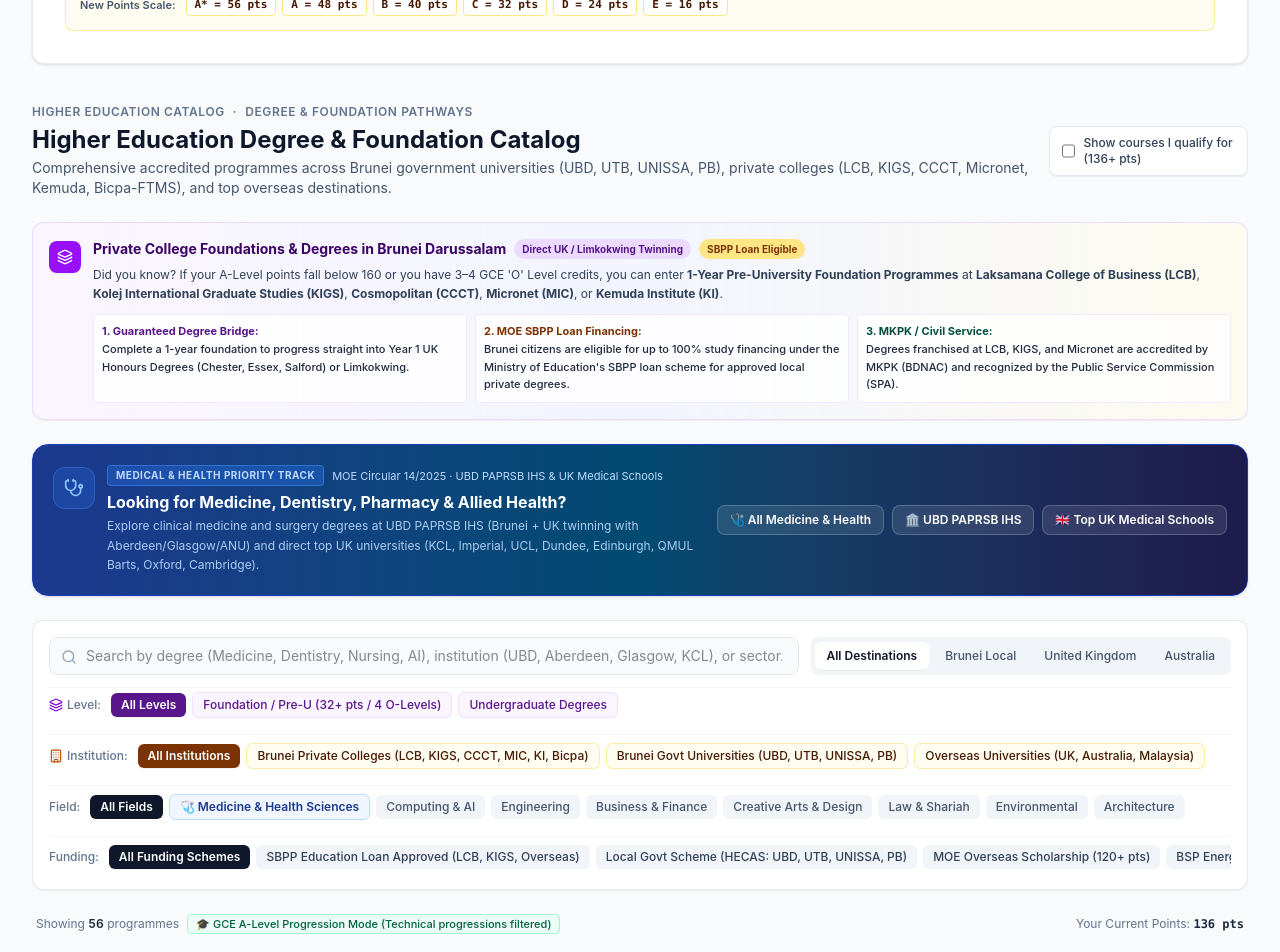
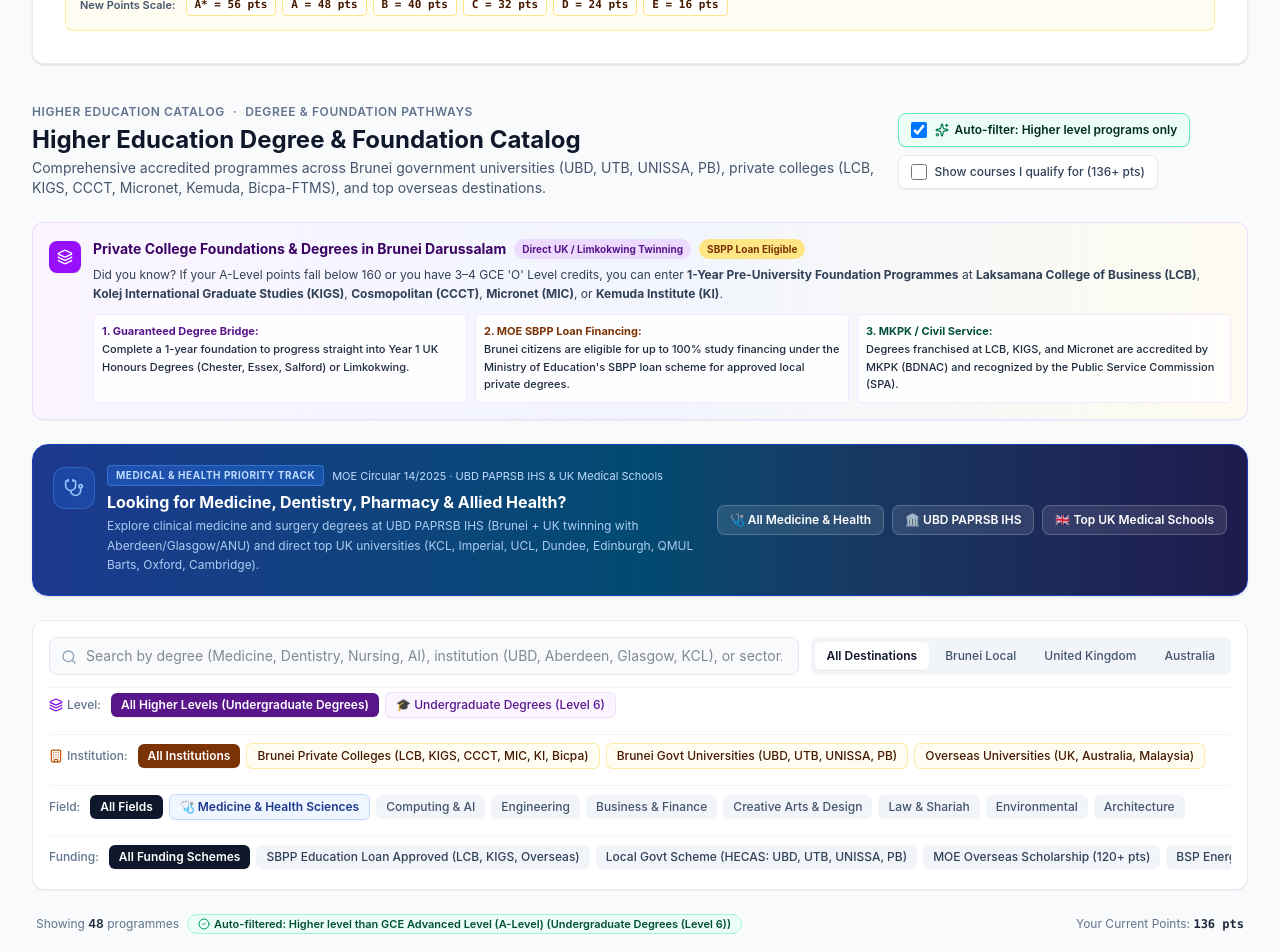
Before and after one commit to akmarini/Suluh-Brunei, a React (Vite) app: page / in a window 1280 px wide. Shown: the part 1440-2392 px from the top of the page. Built offline with nearby package versions, Linux system fonts and the light colour scheme; a web font is replaced by a local one.

Commit message:
feat: replace compass icons with official logo
Update the UI across the Navbar, HeroBanner, and footer to display the Suluh Brunei logo instead of the generic compass icon. Also, scaffold logic for identifying higher-level program pathways based on the national qualification framework.

```diff
--- a/src/components/PathwayNavigator.tsx
+++ b/src/components/PathwayNavigator.tsx
@@ -21,7 +21,10 @@
   calculateStudentTariff,
   getQualificationDetails,
   hasOLevelMalayCredit,
-  O_LEVEL_MALAY_GRADES
+  O_LEVEL_MALAY_GRADES,
+  getHigherProgramLevels,
+  isHigherLevelProgram,
+  getHigherLevelsDescription
 } from '../utils/tariffCalculator';
 import {
   CheckCircle,
@@ -67,6 +70,7 @@
   const [searchQuery, setSearchQuery] = useState('');
   const [activeModalProgram, setActiveModalProgram] = useState<UniversityProgram | null>(null);
   const [showOnlyEligible, setShowOnlyEligible] = useState(false);
+  const [autoFilterHigherLevel, setAutoFilterHigherLevel] = useState(true);
 
   const tariffPoints = calculateStudentTariff(profile);
   const hasMalayCredit = hasOLevelMalayCredit(profile.oLevelMalayGrade || 'B3');
@@ -75,26 +79,16 @@
   // Quick qualification selector handler that also syncs default school
   const handleSelectQualification = (newQual: QualificationType) => {
     let newSchool = profile.school;
+    let extraProfileUpdates: Partial<StudentProfile> = {};
+
     if (newQual === 'Politeknik-Diploma') {
       newSchool = 'Politeknik Brunei (PB)';
     } else if (newQual === 'IBTE-Diploma') {
       newSchool = 'IBTE (Institute of Brunei Technical Education)';
-      setProfile(prev => ({
-        ...prev,
-        qualificationType: newQual,
-        school: newSchool,
-        ibteProgram: prev.ibteProgram && prev.ibteProgram.toLowerCase().includes('diploma') ? prev.ibteProgram : IBTE_DIPLOMA_CATALOG[0].name
-      }));
-      return;
+      extraProfileUpdates.ibteProgram = profile.ibteProgram && profile.ibteProgram.toLowerCase().includes('diploma') ? profile.ibteProgram : IBTE_DIPLOMA_CATALOG[0].name;
     } else if (newQual === 'HNTec-IBTE') {
       newSchool = 'IBTE (Institute of Brunei Technical Education)';
-      setProfile(prev => ({
-        ...prev,
-        qualificationType: newQual,
-        school: newSchool,
-        ibteProgram: prev.ibteProgram && !prev.ibteProgram.toLowerCase().includes('diploma') ? prev.ibteProgram : IBTE_HNTEC_CATALOG[0].name
-      }));
-      return;
+      extraProfileUpdates.ibteProgram = profile.ibteProgram && !profile.ibteProgram.toLowerCase().includes('diploma') ? profile.ibteProgram : IBTE_HNTEC_CATALOG[0].name;
     } else if (newQual === 'STPUB') {
       newSchool = 'Sekolah Menengah Arab Laki-Laki Hassanal Bolkiah (SMALHB)';
     } else if (newQual === 'IB') {
@@ -104,12 +98,16 @@
         newSchool = 'Maktab Duli Pengiran Muda Al-Muhtadee Billah (MDPMAMB)';
       }
       setSelectedTechnicalFilter('all');
-      if (selectedProgramLevel === 'Diploma / HND') {
+    }
+
+    const higherLevels = getHigherProgramLevels(newQual);
+    if (selectedProgramLevel !== 'all' && !higherLevels.includes(selectedProgramLevel as any)) {
       setSelectedProgramLevel('all');
     }
-    }
+
     setProfile(prev => ({
       ...prev,
+      ...extraProfileUpdates,
       qualificationType: newQual,
       school: newSchool
     }));
@@ -149,15 +147,11 @@
 
   // Filter programs
   const filteredPrograms = UNIVERSITY_PROGRAMS.filter(program => {
-    // If A-Level was selected, remove technical progressions (PB Level 5 Diplomas and IBTE qualifications)
-    if (isALevelSelected) {
-      if (
-        program.programLevel === 'Diploma / HND' ||
-        program.institution.includes('Politeknik') ||
-        program.institution.includes('IBTE')
-      ) {
+    const isHigher = isHigherLevelProgram(program.programLevel, profile.qualificationType);
+
+    // Auto-filter: only show higher level programs than current qualification
+    if (autoFilterHigherLevel && !isHigher) {
       return false;
-      }
     }
 
     // Program Level filter (Foundation vs Degree vs Diploma)
@@ -211,9 +205,11 @@
       if (!match) return false;
     }
 
-    // Eligibility toggle
-    if (showOnlyEligible && tariffPoints < program.minPoints) {
+    // Eligibility toggle: Must be a higher-level program than current qualification AND meet minPoints requirement
+    if (showOnlyEligible) {
+      if (!isHigher || tariffPoints < program.minPoints) {
         return false;
+      }
     }
 
     return true;
@@ -376,6 +372,12 @@
                 else if (newSchool.includes('JIS') || newSchool.includes('ISB')) newQual = 'IB';
                 else if (newSchool.includes('SMALHB') || newSchool.includes('Tahfiz')) newQual = 'STPUB';
                 else newQual = 'A-Level';
+
+                const higherLevels = getHigherProgramLevels(newQual);
+                if (selectedProgramLevel !== 'all' && !higherLevels.includes(selectedProgramLevel as any)) {
+                  setSelectedProgramLevel('all');
+                }
+
                 setProfile(prev => ({ ...prev, school: newSchool, qualificationType: newQual }));
               }}
               className="w-full text-sm bg-slate-50 border border-slate-300 rounded-lg px-3 py-2 text-slate-900 focus:outline-none focus:ring-2 focus:ring-amber-500 focus:border-amber-500"
@@ -1046,8 +1048,22 @@
             </p>
           </div>
 
-          {/* Eligibility Toggle */}
-          <label className="inline-flex items-center gap-2 cursor-pointer self-start sm:self-auto text-xs font-medium text-slate-700 bg-white border border-slate-200 px-3 py-2 rounded-lg shadow-2xs hover:bg-slate-50">
+          {/* Eligibility & Higher-Level Auto-Filter Toggles */}
+          <div className="flex flex-wrap items-center gap-2 self-start sm:self-auto">
+            <label className="inline-flex items-center gap-2 cursor-pointer text-xs font-semibold text-emerald-950 bg-emerald-50 border border-emerald-300 px-3 py-2 rounded-lg shadow-2xs hover:bg-emerald-100/70 transition-colors">
+              <input
+                type="checkbox"
+                checked={autoFilterHigherLevel}
+                onChange={(e) => setAutoFilterHigherLevel(e.target.checked)}
+                className="rounded text-emerald-700 focus:ring-emerald-500 h-4 w-4"
+              />
+              <span className="flex items-center gap-1.5">
+                <Sparkles className="w-3.5 h-3.5 text-emerald-700 shrink-0" />
+                <span>Auto-filter: Higher level programs only</span>
+              </span>
+            </label>
+
+            <label className="inline-flex items-center gap-2 cursor-pointer text-xs font-medium text-slate-700 bg-white border border-slate-200 px-3 py-2 rounded-lg shadow-2xs hover:bg-slate-50 transition-colors">
               <input
                 type="checkbox"
                 checked={showOnlyEligible}
@@ -1056,6 +1072,7 @@
               />
               <span>Show courses I qualify for ({tariffPoints}+ pts)</span>
             </label>
+          </div>
         </div>
 
         {/* Private Colleges & Foundation Bridge Educational Spotlight */}
@@ -1236,12 +1253,22 @@
               <Layers className="w-3.5 h-3.5 text-purple-700" />
               <span>Level:</span>
             </span>
-            {[
+            {(() => {
+              const higherLevels = getHigherProgramLevels(profile.qualificationType);
+              const levelOptions = autoFilterHigherLevel
+                ? [
+                    { id: 'all', label: `All Higher Levels (${higherLevels.length === 1 ? 'Undergraduate Degrees' : 'Diplomas & Degrees'})` },
+                    ...(higherLevels.includes('Undergraduate Degree') ? [{ id: 'Undergraduate Degree', label: '🎓 Undergraduate Degrees (Level 6)' }] : []),
+                    ...(higherLevels.includes('Diploma / HND') ? [{ id: 'Diploma / HND', label: '📜 Diploma / HND Pathways (Level 5)' }] : [])
+                  ]
+                : [
                     { id: 'all', label: 'All Levels' },
-              { id: 'Foundation / Pre-University', label: 'Foundation / Pre-U (32+ pts / 4 O-Levels)' },
-              { id: 'Undergraduate Degree', label: 'Undergraduate Degrees' },
-              ...(!isALevelSelected ? [{ id: 'Diploma / HND', label: 'Diploma / HND Pathways' }] : [])
-            ].map((level) => (
+                    { id: 'Undergraduate Degree', label: 'Undergraduate Degrees (Level 6)' },
+                    { id: 'Diploma / HND', label: 'Diploma / HND Pathways (Level 5)' },
+                    { id: 'Foundation / Pre-University', label: 'Foundation / Pre-U (32+ pts / 4 O-Levels)' }
+                  ];
+
+              return levelOptions.map((level) => (
                 <button
                   key={level.id}
                   onClick={() => setSelectedProgramLevel(level.id)}
@@ -1253,7 +1280,8 @@
                 >
                   {level.label}
                 </button>
-            ))}
+              ));
+            })()}
           </div>
 
           {/* Institution Type Filter Bar */}
@@ -1338,8 +1366,8 @@
             ))}
           </div>
 
-          {/* Technical Progression Filter Bar (PB Diploma vs IBTE) - REMOVED if A-Level was selected */}
-          {!isALevelSelected && (
+          {/* Technical Progression Filter Bar (PB Diploma vs IBTE) */}
+          {(profile.qualificationType === 'HNTec-IBTE' || profile.qualificationType === 'Politeknik-Diploma' || profile.qualificationType === 'IBTE-Diploma') && (
             <div className="flex items-center gap-1.5 overflow-x-auto pb-1 text-xs border-t border-slate-100 pt-2">
               <span className="text-slate-500 shrink-0 font-medium mr-1 flex items-center gap-1">
                 <Wrench className="w-3.5 h-3.5 text-blue-700" />
@@ -1347,7 +1375,7 @@
               </span>
               {[
                 { id: 'all', label: 'All Entry Types' },
-                { id: 'accepts-pb', label: '🏛️ Accepts PB Level 5 Diploma (UTB Year 2 / Top-Up)' },
+                { id: 'accepts-pb', label: '🏛️ Accepts PB / IBTE Level 5 Diploma (UTB Year 2 / Top-Up)' },
                 { id: 'accepts-ibte', label: '⚙️ Accepts IBTE HNTec (PB Diploma & Private HND)' }
               ].map((tech) => (
                 <button
@@ -1367,14 +1395,24 @@
         </div>
 
         {/* Results Counter & Active Criteria */}
-        <div className="flex items-center justify-between text-xs text-slate-500 px-1">
-          <div className="flex items-center gap-2">
+        <div className="flex flex-col sm:flex-row sm:items-center justify-between gap-2 text-xs text-slate-500 px-1">
+          <div className="flex flex-wrap items-center gap-2">
             <div>
               Showing <span className="font-semibold text-slate-800 tabular-nums">{filteredPrograms.length}</span> programmes
             </div>
-            {isALevelSelected && (
-              <span className="hidden sm:inline-flex items-center gap-1 px-2 py-0.5 bg-emerald-50 text-emerald-800 border border-emerald-200 rounded text-[11px] font-medium">
-                🎓 GCE A-Level Progression Mode (Technical progressions filtered)
+            {autoFilterHigherLevel ? (
+              <span className="inline-flex items-center gap-1 px-2.5 py-0.5 bg-emerald-50 text-emerald-900 border border-emerald-200 rounded-full text-[11px] font-semibold">
+                <CheckCircle2 className="w-3 h-3 text-emerald-600 shrink-0" />
+                <span>Auto-filtered: Higher level than {qualDetails.title} ({getHigherLevelsDescription(profile.qualificationType)})</span>
+              </span>
+            ) : (
+              <span className="inline-flex items-center gap-1 px-2 py-0.5 bg-slate-100 text-slate-700 border border-slate-200 rounded text-[11px] font-medium">
+                Showing all program levels
+              </span>
+            )}
+            {showOnlyEligible && (
+              <span className="inline-flex items-center gap-1 px-2.5 py-0.5 bg-amber-50 text-amber-900 border border-amber-200 rounded-full text-[11px] font-semibold">
+                🎯 Eligible only (≥ {tariffPoints} pts)
               </span>
             )}
           </div>
@@ -1386,7 +1424,8 @@
         {/* Programmes Grid */}
         <div className="grid grid-cols-1 md:grid-cols-2 gap-5">
           {filteredPrograms.map((prog) => {
-            const isEligible = tariffPoints >= prog.minPoints;
+            const isHigher = isHigherLevelProgram(prog.programLevel, profile.qualificationType);
+            const isEligible = isHigher && tariffPoints >= prog.minPoints;
             const pointsDiff = prog.minPoints - tariffPoints;
 
             return (
@@ -1416,9 +1455,13 @@
 
                     {/* Eligibility state tag with icon */}
                     {isEligible ? (
-                      <span className="flex items-center gap-1 text-emerald-700 font-medium whitespace-nowrap">
+                      <span className="flex items-center gap-1 text-emerald-700 font-semibold whitespace-nowrap">
                         <CheckCircle className="w-3.5 h-3.5" />
                         <span>Eligible</span>
+                      </span>
+                    ) : !isHigher ? (
+                      <span className="flex items-center gap-1 text-slate-400 font-medium whitespace-nowrap text-[11px]">
+                        <span>Current / Peer Level</span>
                       </span>
                     ) : (
                       <span className="flex items-center gap-1 text-amber-700 font-medium whitespace-nowrap">
--- a/src/utils/tariffCalculator.ts
+++ b/src/utils/tariffCalculator.ts
@@ -1,4 +1,4 @@
-import { StudentProfile } from '../types';
+import { StudentProfile, QualificationType } from '../types';
 import { IBTE_PROGRAMMES_LIST, IBTE_CAMPUSES_OFFICIAL } from '../data/ibteData';
 
 export const A_LEVEL_TARIFF_MAP: Record<string, number> = {
@@ -489,3 +489,58 @@
     }
   };
 }
+
+/**
+ * Returns higher-level program categories than the student's current qualification according
+ * to the Brunei Darussalam National Qualifications Framework (BDQF / BNQF):
+ * - HNTec (BDQF Level 4): Progresses to Level 5 (Diploma / HND) or Level 6 (Undergraduate Degree).
+ * - Politeknik Brunei Diploma & IBTE Diploma (BDQF Level 5): Progresses to Level 6 (Undergraduate Degree).
+ * - GCE A-Level, IB Diploma, STPUB (Pre-University terminal): Progresses to Level 6 (Undergraduate Degree).
+ */
+export function getHigherProgramLevels(qualType: QualificationType): ('Undergraduate Degree' | 'Diploma / HND' | 'Foundation / Pre-University')[] {
+  switch (qualType) {
+    case 'HNTec-IBTE':
+      return ['Diploma / HND', 'Undergraduate Degree'];
+
+    case 'Politeknik-Diploma':
+    case 'IBTE-Diploma':
+      return ['Undergraduate Degree'];
+
+    case 'A-Level':
+    case 'IB':
+    case 'STPUB':
+    default:
+      return ['Undergraduate Degree'];
+  }
+}
+
+/**
+ * Checks whether a given program level represents a higher qualification than the student's current qualification.
+ */
+export function isHigherLevelProgram(programLevel: string | undefined, qualType: QualificationType): boolean {
+  if (!programLevel) return false;
+  const higherLevels = getHigherProgramLevels(qualType);
+  return higherLevels.includes(programLevel as any);
+}
+
+/**
+ * Returns user-friendly summary of the higher level progression for the current qualification.
+ */
+export function getHigherLevelsDescription(qualType: QualificationType): string {
+  switch (qualType) {
+    case 'HNTec-IBTE':
+      return 'Level 5 Diplomas & Level 6 Degrees';
+    case 'Politeknik-Diploma':
+      return 'Level 6 Undergraduate Degrees (Direct Year 2 / Top-Up)';
+    case 'IBTE-Diploma':
+      return 'Level 6 Undergraduate Degrees (Direct Year 2 / Top-Up)';
+    case 'A-Level':
+      return 'Undergraduate Degrees (Level 6)';
+    case 'IB':
+      return 'Undergraduate Degrees (Level 6)';
+    case 'STPUB':
+      return 'Undergraduate Degrees (Level 6)';
+    default:
+      return 'Undergraduate Degrees (Level 6)';
+  }
+}
```
Also changed, not shown: src/App.tsx (+6 -1 lines), src/components/HeroBanner.tsx (+6 -1 lines), src/components/Navbar.tsx (+6 -1 lines). Lines whose indentation alone changed are shown as unchanged.
